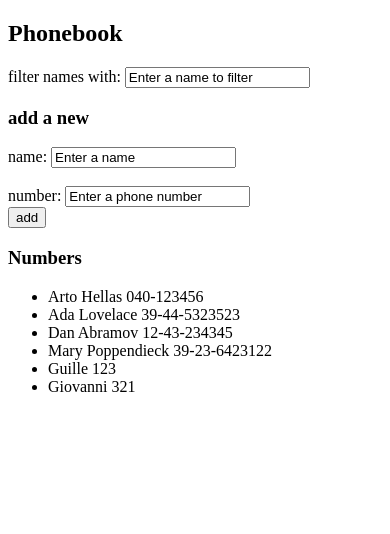
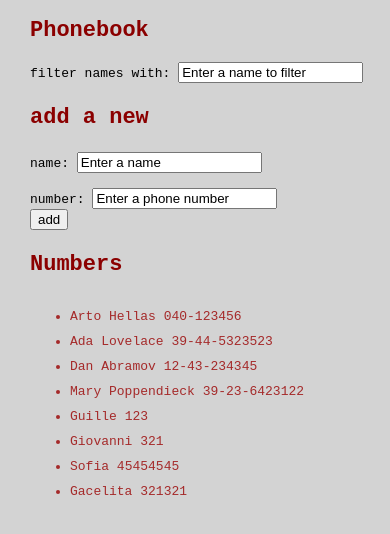
Before and after one commit to GuillermoCalderaro/FullStackOpen, a React (Create React App) app in the folder part2/phonebook/: page / in a window 390 px wide. Shown: the top 534 px of the page. Built offline with nearby package versions, Linux system fonts and the light colour scheme; data requests are answered from the project's data file.

Commit message:
phonebook: step11

```diff
--- a/part2/phonebook/db.json
+++ b/part2/phonebook/db.json
@@ -29,6 +29,16 @@
       "name": "Giovanni",
       "number": "321",
       "id": 6
+    },
+    {
+      "name": "Sofia",
+      "number": "45454545",
+      "id": 7
+    },
+    {
+      "name": "Gacelita",
+      "number": "321321",
+      "id": 8
     }
   ]
 }
--- a/part2/phonebook/src/App.js
+++ b/part2/phonebook/src/App.js
@@ -4,7 +4,7 @@
 import Filter from './components/Filter'
 import PersonForm from './components/PersonForm'
 import personsService from './services/personas'
-
+import Notification from './components/notification'
 
 const App = () => {
 
@@ -14,14 +14,12 @@
     .then(list => setPersons(list))
 }, [])
 
-
-
-
   const [ persons, setPersons] = useState([])
   const [ newName, setNewName ] = useState('Enter a name')
   const [ newPhone, setNewPhone] = useState('Enter a phone number')
   const [ newFilter, setNewFilter] = useState('Enter a name to filter')
   const [ show, setShow] = useState('')
+  const [message, setMessage] = useState(null)
 
 
   //updates the elements in the personsToShow array every time the aplication render its content
@@ -55,6 +53,12 @@
         personsService.create(personObject)
         .then(response =>{
         setPersons(persons.concat(response))})
+        setMessage(
+          `${personObject.name}' was added to the server`
+        )
+        setTimeout(() => {
+          setMessage(null)
+        }, 5000)
       }else {
         window.alert(`${newName} already exists in your phonebook.`);
       }
@@ -88,6 +92,7 @@
       <h2>Phonebook</h2>
       <Filter newFilter={newFilter} handleFilterChange={handleFilterChange}/>
       <h3>add a new</h3>
+      <Notification message={message} />
       <PersonForm persons={persons} addPerson={addPerson}
                   newName={newName} handleNameChange={handleNameChange}
                   newPhone={newPhone} handleNumberChange={handleNumberChange}
--- /dev/null
+++ b/part2/phonebook/src/components/notification.js
@@ -0,0 +1,15 @@
+import React from 'react'
+
+const Notification = ({message}) => {
+    if (message === null ){
+        return null
+    }
+
+    return (
+        <div className="error">
+            {message}
+        </div>
+    )
+}
+
+export default Notification
--- a/part2/phonebook/src/index.css
+++ b/part2/phonebook/src/index.css
@@ -1,13 +1,26 @@
 body {
-  margin: 0;
-  font-family: -apple-system, BlinkMacSystemFont, 'Segoe UI', 'Roboto', 'Oxygen',
-    'Ubuntu', 'Cantarell', 'Fira Sans', 'Droid Sans', 'Helvetica Neue',
-    sans-serif;
-  -webkit-font-smoothing: antialiased;
-  -moz-osx-font-smoothing: grayscale;
+  margin-left: 30px;
+  background-color: lightgray;
+  font-family:monospace;
+
 }
 
-code {
-  font-family: source-code-pro, Menlo, Monaco, Consolas, 'Courier New',
-    monospace;
+h2, h3 {
+  font-size: 22px;
+  color:darkred;
 }
+
+li {
+  padding-top: 10px;
+  color:brown;
+}
+
+.error {
+  color: red;
+  background: lightgrey;
+  font-size: 20px;
+  border-style: solid;
+  border-radius: 5px;
+  padding: 10px;
+  margin-bottom: 10px;
+}
--- a/part2/phonebook/src/index.js
+++ b/part2/phonebook/src/index.js
@@ -1,7 +1,6 @@
 import React from 'react';
 import ReactDOM from 'react-dom';
 import App from './App';
-
-
+import './index.css'
 
 ReactDOM.render(<App />, document.getElementById('root'));
```
